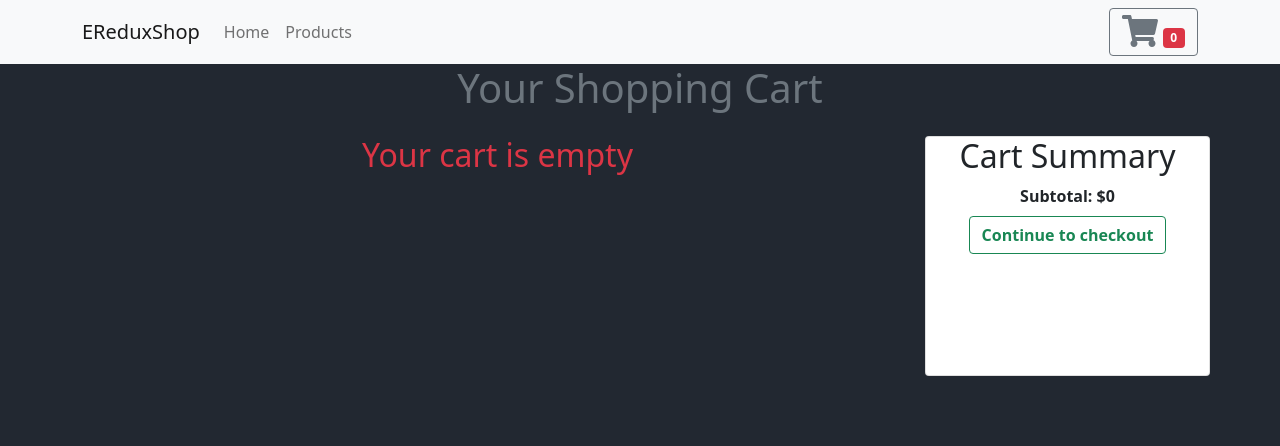
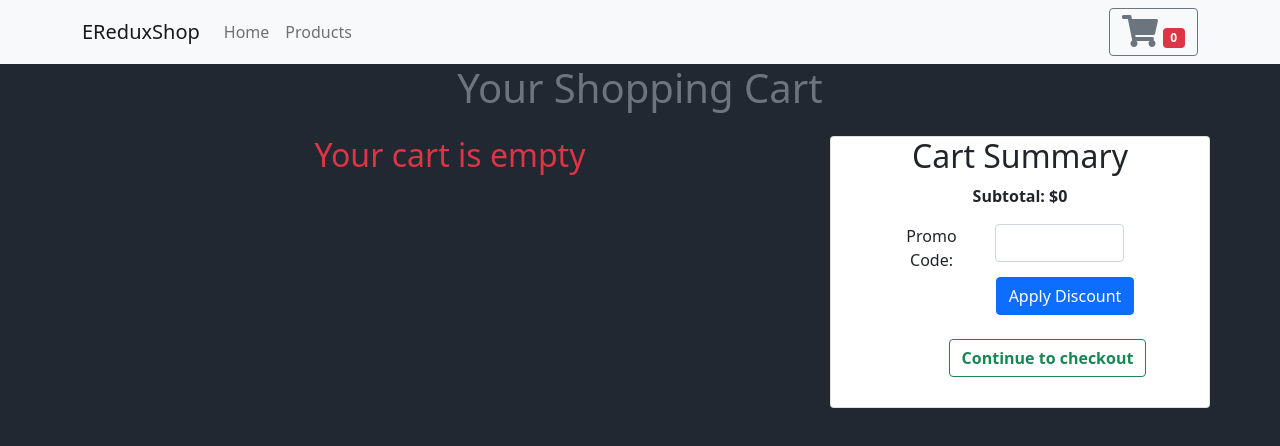
Before and after one commit to pdahal48/reduxEcommerceApp, a React (Create React App) app: page /cart in a window 1280 px wide. Shown: the top 446 px of the page. Built offline with nearby package versions, Linux system fonts and the light colour scheme.

Commit message:
promo code feature added

```diff
--- a/src/CartItem.css
+++ b/src/CartItem.css
@@ -14,5 +14,5 @@
 
 .cart-card {
     background-color: lightblue;
-    height: 15rem;
+    height: 17rem;
 }
--- a/src/CartItemList.js
+++ b/src/CartItemList.js
@@ -1,12 +1,26 @@
-import React from 'react'
-import { useSelector, shallowEqual } from "react-redux";
+import React, {useState} from 'react'
+import { useSelector, shallowEqual, useDispatch } from "react-redux";
 import CartItem from './CartItem';
 import { Col, Row } from 'react-bootstrap';
+import { applyDiscount } from "./actions";
+import './cartItemList.css'
 
 
 const CartItemList = () => {
-    const { cart, products } = useSelector((store) => store, shallowEqual);
-    let total = 0;
+    const { cart, products, discountAmount, discountApplied, cartValue } = useSelector((store) => store, shallowEqual);
+
+    const [discount, setDiscount] = useState("");
+    const dispatch = useDispatch();
+
+    function handleChange(evt) {
+        setDiscount(evt.target.value);
+    }
+
+    function handleDiscount(evt) {
+        evt.preventDefault();
+        dispatch(applyDiscount(discount));
+        setDiscount("");
+    }
 
     return (
         <div className="container text-center">
@@ -17,7 +31,6 @@ const CartItemList = () => {
                 (
                    <div>
                     {Object.keys(cart).map((id) => {
-                        total += (cart[id]) * (products[id].price);
                         return (
                         <CartItem
                             name={products[id].name}
@@ -37,13 +50,39 @@ const CartItemList = () => {
                 }
 
                 </Col>
-                <Col className="col-3 card cart-card">
+                <Col className="col-4 card cart-card">
             <h2 className="text-dark"> Cart Summary </h2>
             <div>
-                <b>Subtotal: ${total}</b>
+                    <b>Subtotal: ${cartValue}</b>
+                    {discountApplied ? (
+                        <div className="text-success">
+                            Your Savings:  {(discountAmount * 100).toFixed(0)}%
+                        </div>
+                    ) : null }
+                    <form onSubmit={handleDiscount}>
+                        <Row className="container justify-content-center mt-3">
+                            <Col className="col-4">
+                                <label htmlFor="discount">Promo Code:</label>
+                            </Col>
+                            <Col className="col-6">
+                                <input
+                                    id="discount"
+                                    name="discount"
+                                    className="form-control"
+                                    value={discount}
+                                    onChange={handleChange}
+                                />
+                            </Col>
+                        </Row>
+                        <Row className="justify-content-center ">
+                            <Col className="promo-btn">
+                                <button className="promo-btn btn btn-primary">Apply Discount</button>
+                            </Col>
+                        </Row>
+                    </form>
                 <div>
                     <button
-                        className="btn btn-outline-success mt-2"
+                        className="btn checkout-btn btn-outline-success mt-4"
                         onClick = {() => alert('Thank for visiting my site!')}
                     >
                         <b>
--- a/src/Item.js
+++ b/src/Item.js
@@ -8,7 +8,7 @@ const Item = ({ id, name, price, src, desc }) => {
 
     const dispatch = useDispatch();
     function add() {
-        dispatch(addItem(id))
+        return dispatch(addItem(id));
     }
 
     return (
--- a/src/Reducers/RootReducers.js
+++ b/src/Reducers/RootReducers.js
@@ -1,10 +1,19 @@
 import data from '../data.json'
-import { ADD_ITEM, REMOVE_ITEM } from '../actionTypes';
+import { ADD_ITEM, REMOVE_ITEM, APPLY_DISCOUNT } from '../actionTypes';
+import { calculateCartTotal } from '../helpers'
 
 const INITIAL_STATE = {
     products: data.products,
     cart: {},
-    cartValue: 0.0
+    cartValue: 0.0,
+    discountApplied: false,
+    discountAmount: 0
+};
+
+const validDiscount = {
+    REMOVE10: 0.1,
+    REMOVE20: 0.2,
+    REMOVE30: 0.3
 };
 
 const RootReducer = (state = INITIAL_STATE, action) => {
@@ -15,20 +24,45 @@ const RootReducer = (state = INITIAL_STATE, action) => {
                 return {
                     ...state,
                     cart: cartCopy,
-                }
+                    cartValue: calculateCartTotal(
+                        state.products,
+                        cartCopy,
+                        state.discountAmount
+                    )
+                };
             }
       case REMOVE_ITEM: {
-        const cartCopy = { ...state.cart }
+        const cartCopy = { ...state.cart };
         if (!cartCopy[action.id]) return state;
         cartCopy[action.id]--;
         if (cartCopy[action.id] === 0) {
-            delete cartCopy[action.id]
+            delete cartCopy[action.id];
         }
           return {
               ...state,
-              cart: cartCopy
-          }
+              cart: cartCopy,
+              cartValue: calculateCartTotal(
+                  state.products,
+                  cartCopy,
+                  state.discountAmount
+                )
+            };
         }
+        case APPLY_DISCOUNT:
+            if (state.discountApplied === false && validDiscount[action.discount]) {
+                const discountAmount = validDiscount[action.discount];
+                return {
+                    ...state,
+                    cartValue: calculateCartTotal(
+                        state.products,
+                        state.cart,
+                        discountAmount
+                    ),
+                    discountApplied: true,
+                    discountAmount
+                };
+            }
+            return state;
         default:
             return state;
     }
--- a/src/actionTypes.js
+++ b/src/actionTypes.js
@@ -1,2 +1,3 @@
 export const ADD_ITEM = "ADD_ITEM";
 export const REMOVE_ITEM = "REMOVE_ITEM";
+export const APPLY_DISCOUNT = "APPLY_DISCOUNT"
--- a/src/actions.js
+++ b/src/actions.js
@@ -1,4 +1,4 @@
-import { ADD_ITEM, REMOVE_ITEM } from './actionTypes';
+import { ADD_ITEM, REMOVE_ITEM, APPLY_DISCOUNT } from './actionTypes';
 
 export function addItem(id) {
     return {
@@ -13,3 +13,10 @@ export function removeItem(id) {
         id
     }
 };
+
+export function applyDiscount(discount) {
+    return {
+        type: APPLY_DISCOUNT,
+        discount
+    }
+}
--- /dev/null
+++ b/src/cartItemList.css
@@ -0,0 +1,8 @@
+.promo-btn {
+    margin-left: 45px;
+    margin-top: 5px;
+}
+
+.checkout-btn {
+    margin-left: 55px;
+}
--- /dev/null
+++ b/src/helpers.js
@@ -0,0 +1,19 @@
+export function calculateCartTotal(products, cart, discountAmount = 0) {
+    let total = 0;
+    for (let id in products) {
+      const { price } = products[id];
+      const quantity = cart[id] || 0;
+      total += price * quantity;
+    }
+    let totalWithDiscount = total * (1 - discountAmount);
+    console.log(`discount amount is `, discountAmount)
+    return totalWithDiscount.toFixed(2);
+  }
+
+  export function calculateTotalQuantity(cart) {
+    let totalQuantity = 0;
+    for (let id in cart) {
+      totalQuantity += cart[id];
+    }
+    return totalQuantity;
+  }
```
